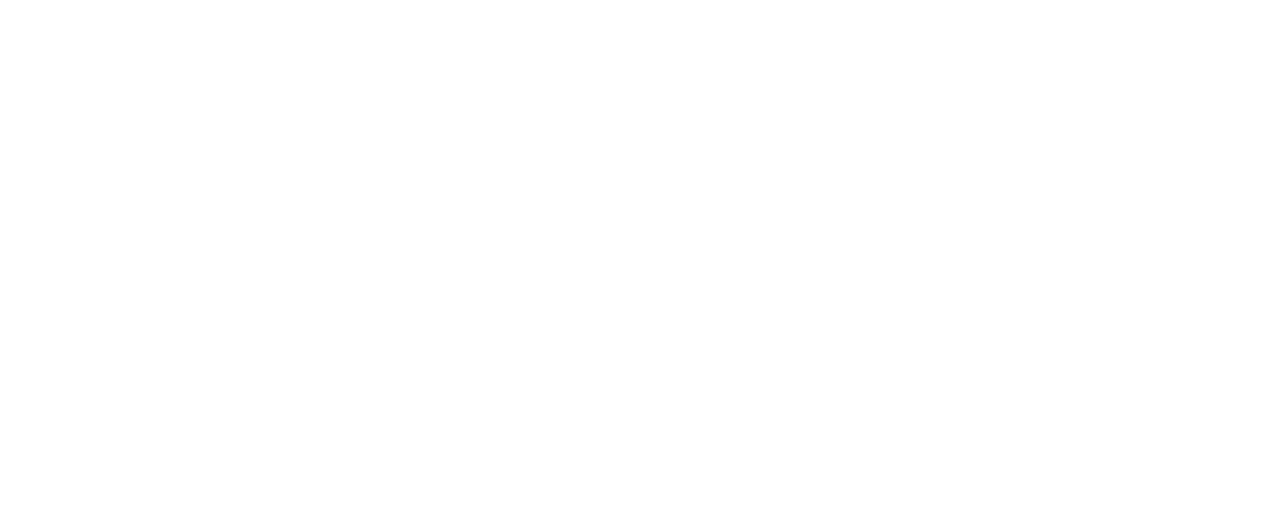
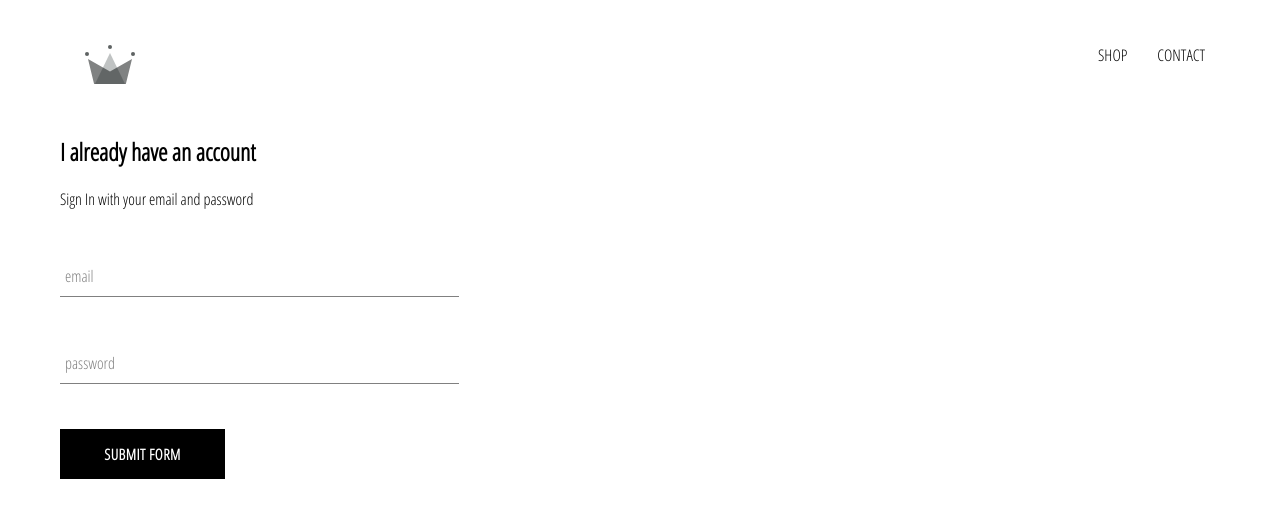
Before and after one commit to sofi1408/crwn-clothing, a React (Create React App) app: page /signin in a window 1280 px wide. Shown: the top 518 px of the page. Built offline with nearby package versions, Linux system fonts and the light colour scheme.

Commit message:
sign in done

```diff
--- a/src/App.js
+++ b/src/App.js
@@ -3,15 +3,19 @@
 import {Switch , Route} from 'react-router-dom';
 
 import Homepage from './pages/homepage/homepage.component';
-import ShopPage from './pages/shop/shop.component'
+import ShopPage from './pages/shop/shop.component';
+import SignInAndSignupPage from './pages/signin_and_signup_page/signin_and_signup_page.component';
+import Header from './components/header/header.component'
 
 
 function App() {
   return (
     <div>
+      <Header />
       <Switch>
         <Route exact path='/' component={Homepage} />
         <Route path='/shop' component={ShopPage} />
+        <Route path='/signin' component={SignInAndSignupPage} />
       </Switch>
     </div>
   );
--- /dev/null
+++ b/src/components/SignIn/SignIn.Component.jsx
@@ -0,0 +1,57 @@
+import React from 'react';
+
+import FormInput from  '../../components/form-input/form-input.component';
+
+import CustomButton from '../../components/custom-button/custom-button.component';
+
+import './SignIn.style.scss';
+
+class SignIn extends React.Component{
+    constructor(props){
+        super(props);
+
+        this.state={
+            email : "",
+            password : ""
+        }
+    }
+
+    handleSubmit = event =>{
+        event.preventDefault();
+
+        this.setState({email: "" , password: ""});
+    }
+
+    handleChange = event =>{
+        const {name,value} = event.target;
+
+        this.setState({[name] : value});
+    }
+
+    render(){
+        return(
+           <div className="sign-in">
+               <h2>I already have an account</h2>
+               <span>Sign In with your email and password</span>
+
+               <form onSubmit={this.handleSubmit}>
+                   <FormInput  type="email"
+                           value={this.state.email}
+                           name="email"
+                           handleChange={this.handleChange}
+                           label="email"
+                           required />
+                   <FormInput  type="password"
+                               value={this.state.password}
+                               name="password"
+                               handleChange={this.handleChange}
+                               label="password"
+                               required />
+                   <CustomButton type="submit" name="submit"> Submit Form </CustomButton>
+               </form>
+           </div>
+        );
+    }
+}
+
+export default SignIn;
--- /dev/null
+++ b/src/components/SignIn/SignIn.style.scss
@@ -0,0 +1,9 @@
+.sign-in{
+    width: 30vw;
+    display: flex;
+    flex-direction: column;
+
+    .title{
+        margin: 10px 0;
+    }
+}
--- /dev/null
+++ b/src/components/custom-button/custom-button.component.jsx
@@ -0,0 +1,11 @@
+import React from "react";
+
+import './custom-button.style.scss';
+
+const CustomButton = ({children, ...otherProps}) => (
+   <button className="custom-button" {...otherProps}>
+       {children}
+   </button>
+);
+
+export default CustomButton;
--- /dev/null
+++ b/src/components/custom-button/custom-button.style.scss
@@ -0,0 +1,22 @@
+.custom-button {
+    min-width: 165px;
+    width: auto;
+    height: 50px;
+    letter-spacing: 0.5px;
+    line-height: 50px;
+    padding: 0 35px 0 35px;
+    font-size: 15px;
+    background-color: black;
+    color: white;
+    text-transform: uppercase;
+    font-family: 'Open Sans Condensed';
+    font-weight: bolder;
+    border: none;
+    cursor: pointer;
+
+    &:hover {
+      background-color: white;
+      color: black;
+      border: 1px solid black;
+    }
+  }
--- /dev/null
+++ b/src/components/form-input/form-input.component.jsx
@@ -0,0 +1,20 @@
+import React from "react";
+
+import "./form-input.style.scss";
+
+const FormInput = ({handleChange,label, ...otherProps}) => (
+   <div className="group">
+       <input className="form-input" onChange={handleChange} {...otherProps} />
+       {label ? (
+      <label
+        className={`${
+          otherProps.value.length ? 'shrink' : ''
+        } form-input-label`}
+      >
+        {label}
+      </label>
+    ) : null}
+   </div>
+)
+
+export default FormInput;
--- /dev/null
+++ b/src/components/form-input/form-input.style.scss
@@ -0,0 +1,54 @@
+$sub-color: grey;
+$main-color: black;
+
+@mixin shrinkLabel {
+  top: -14px;
+  font-size: 12px;
+  color: $main-color;
+}
+
+.group {
+  position: relative;
+  margin: 45px 0;
+
+  .form-input {
+    background: none;
+    background-color: white;
+    color: $sub-color;
+    font-size: 18px;
+    padding: 10px 10px 10px 5px;
+    display: block;
+    width: 100%;
+    border: none;
+    border-radius: 0;
+    border-bottom: 1px solid $sub-color;
+    margin: 25px 0;
+
+    &:focus {
+      outline: none;
+    }
+
+    &:focus ~ .form-input-label {
+      @include shrinkLabel();
+    }
+  }
+
+  input[type='password'] {
+    letter-spacing: 0.3em;
+  }
+
+  .form-input-label {
+    color: $sub-color;
+    font-size: 16px;
+    font-weight: normal;
+    position: absolute;
+    pointer-events: none;
+    left: 5px;
+    top: 10px;
+    transition: 300ms ease all;
+
+    &.shrink {
+      @include shrinkLabel();
+    }
+  }
+}
--- /dev/null
+++ b/src/components/header/header.component.jsx
@@ -0,0 +1,20 @@
+import React from 'react';
+import {Link} from 'react-router-dom';
+import {ReactComponent as Logo} from '../../../src/assets/crown.svg';
+
+import './header.style.scss';
+
+
+const Header = () => (
+    <div className="header">
+        <Link className="logo-container" to="/">
+            <Logo className="logo" />
+        </Link>
+        <div className="options">
+            <Link className="option" to="/shop">SHOP</Link>
+            <Link className="option" to="/shop">CONTACT</Link>
+        </div>
+    </div>
+);
+
+export default Header;
--- /dev/null
+++ b/src/components/header/header.style.scss
@@ -0,0 +1,30 @@
+.header {
+    height: 70px;
+    width: 100%;
+    display: flex;
+    justify-content: space-between;
+    margin-bottom: 25px;
+
+    .logo-container {
+      height: 100%;
+      width: 70px;
+      padding: 25px;
+    }
+
+    .options {
+      width: 50%;
+      height: 100%;
+      display: flex;
+      align-items: center;
+      justify-content: flex-end;
+
+      .option {
+        padding: 10px 15px;
+      }
+
+      a{
+          text-decoration: none;
+          color: black;
+      }
+    }
+  }
--- /dev/null
+++ b/src/pages/signin_and_signup_page/signin_and_signup_page.component.jsx
@@ -0,0 +1,12 @@
+import React from 'react';
+import SignIn from '../../components/SignIn/SignIn.Component';
+
+import './signin_and_signup_page.style.scss';
+
+const SignInAndSignupPage = () => (
+    <div className='SignInAndSignupPage'>
+        <SignIn />
+    </div>
+)
+
+export default SignInAndSignupPage;
```
Also changed, not shown: src/assets/crown.svg (added), src/pages/signin_and_signup_page/signin_and_signup_page.style.scss (added).
